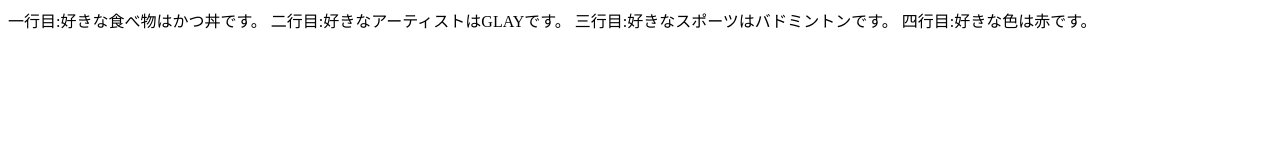
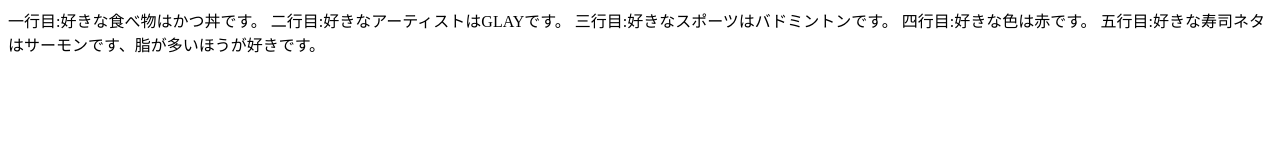
Before and after one commit to takakata/command-practice, a plain HTML site: page index.html in a window 1280 px wide. Drawn offline with Linux system fonts and the light colour scheme.

Commit message:
好きな寿司ネタを追加。

```diff
--- a/index.html
+++ b/index.html
@@ -5,5 +5,6 @@
 		二行目:好きなアーティストはGLAYです。
 		三行目:好きなスポーツはバドミントンです。
 		四行目:好きな色は赤です。
+		五行目:好きな寿司ネタはサーモンです、脂が多いほうが好きです。
 	</body>
 </html>
```
